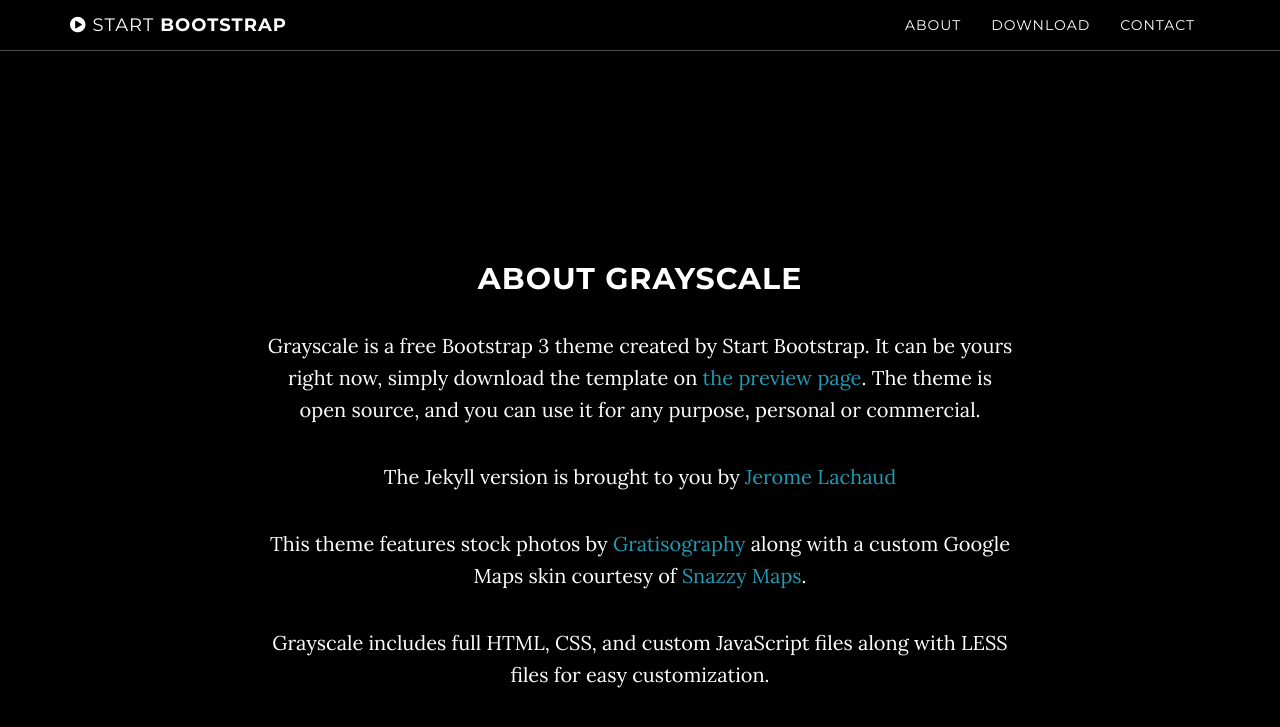
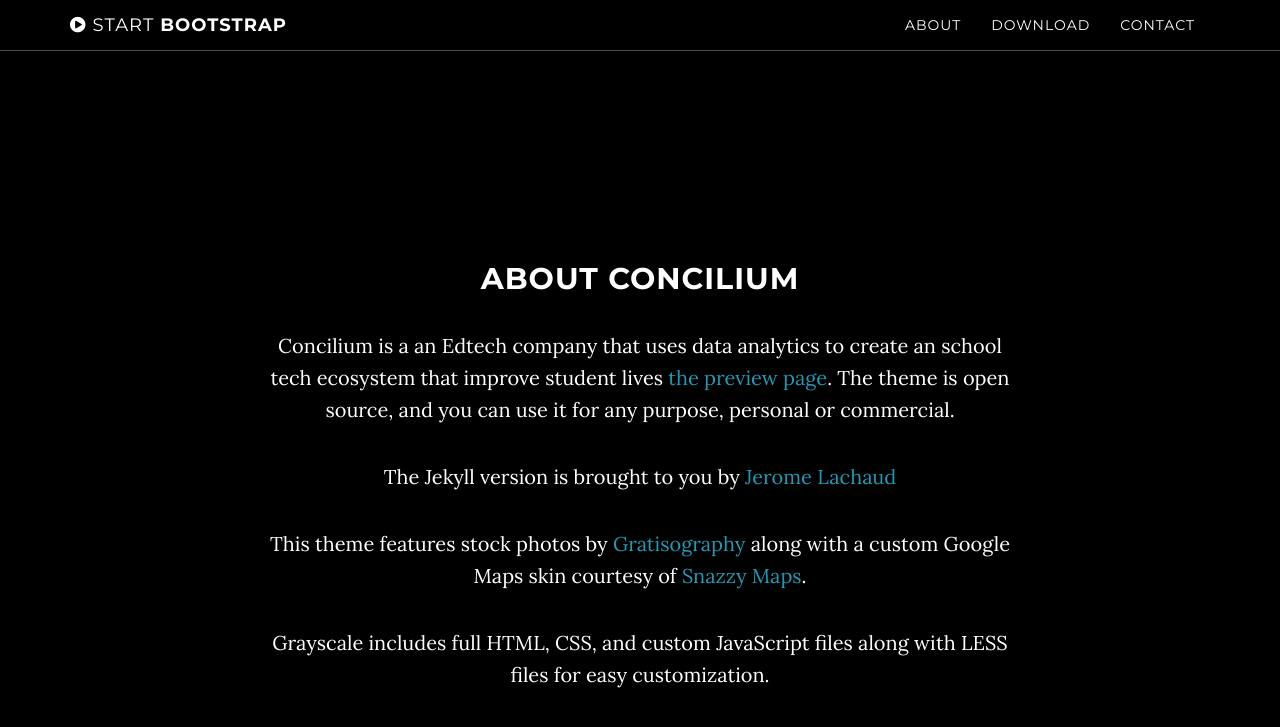
Before and after one commit to conciliumcorp/conciliumcorp.github.io, a Jekyll site: the page built from index.html, in a window 1280 px wide and 900 px high, scrolled down 838 px. Shown: the top 727 px of the window. Built offline with Jekyll 4.4.1, drawn with Linux system fonts in a browser that asks for light colours.

Commit message:
Update about.html

```diff
--- a/_includes/about.html
+++ b/_includes/about.html
@@ -2,8 +2,8 @@
     <section id="about" class="container content-section text-center">
         <div class="row">
             <div class="col-lg-8 col-lg-offset-2">
-                <h2>About Grayscale</h2>
-                <p>Grayscale is a free Bootstrap 3 theme created by Start Bootstrap. It can be yours right now, simply download the template on <a href="http://startbootstrap.com/template-overviews/grayscale/">the preview page</a>. The theme is open source, and you can use it for any purpose, personal or commercial.</p>
+                <h2>About Concilium</h2>
+                <p>Concilium is a an Edtech company that uses data analytics to create an school tech ecosystem that improve student lives <a href="http://startbootstrap.com/template-overviews/grayscale/">the preview page</a>. The theme is open source, and you can use it for any purpose, personal or commercial.</p>
                 <p>The Jekyll version is brought to you by <a href="https://github.com/jeromelachaud">Jerome Lachaud</a></p>
                 <p>This theme features stock photos by <a href="http://gratisography.com/">Gratisography</a> along with a custom Google Maps skin courtesy of <a href="http://snazzymaps.com/">Snazzy Maps</a>.</p>
                 <p>Grayscale includes full HTML, CSS, and custom JavaScript files along with LESS files for easy customization.</p>
```
